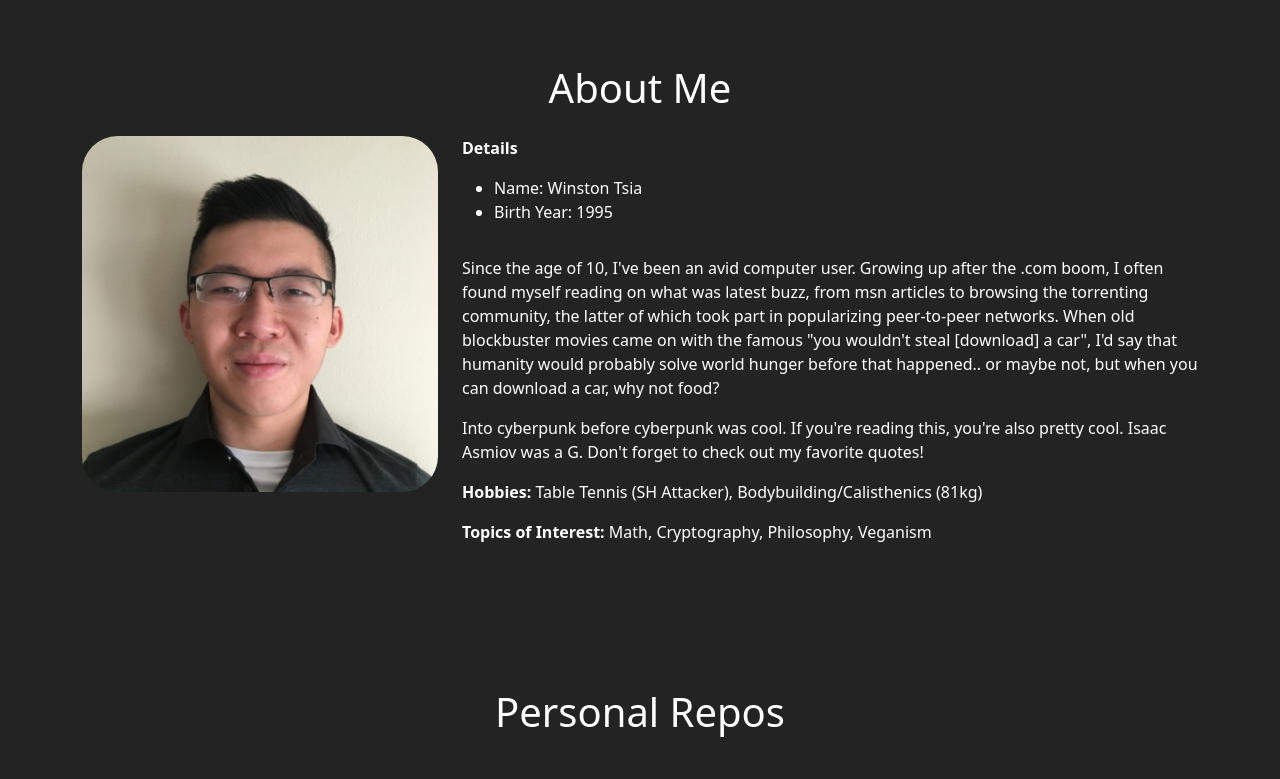
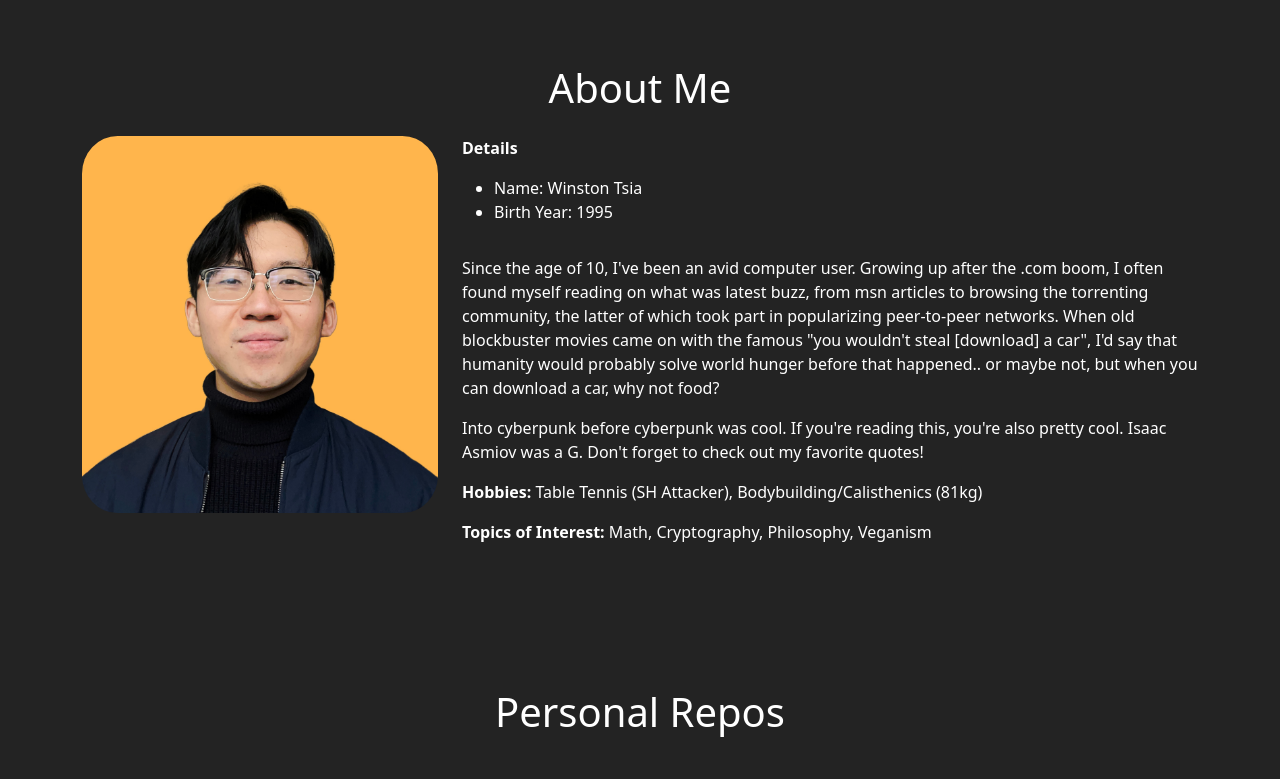
Before and after one commit to wtsia/Portfolio-Website, a plain HTML site: page index.html in a window 1280 px wide. Shown: the part 2020-2799 px from the top of the page. Drawn offline with nearby package versions, Linux system fonts and the light colour scheme.

Commit message:
added new profile picture

```diff
--- a/index.html
+++ b/index.html
@@ -213,7 +213,7 @@
                 <h1 class="text-center">About Me</h1>
                 <div class="row mt-4">
                     <div class="col-lg-4">
-                        <img src="images/about.jfif" class= "imageAboutPage" alt="">
+                        <img src="images/about.jpg" class= "imageAboutPage" alt="">
                     </div>
                     <div class="col-lg-8">
                         <p><b>Details</b></p>
```
Also changed, not shown: images/about.jfif (deleted), images/about.jpg (added).
